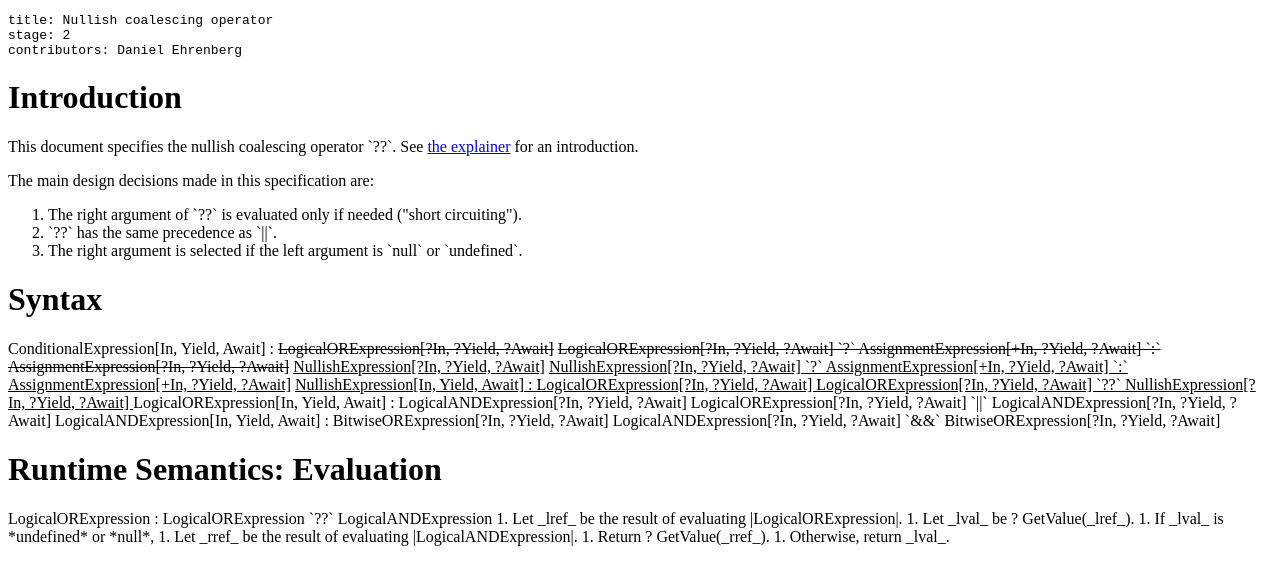
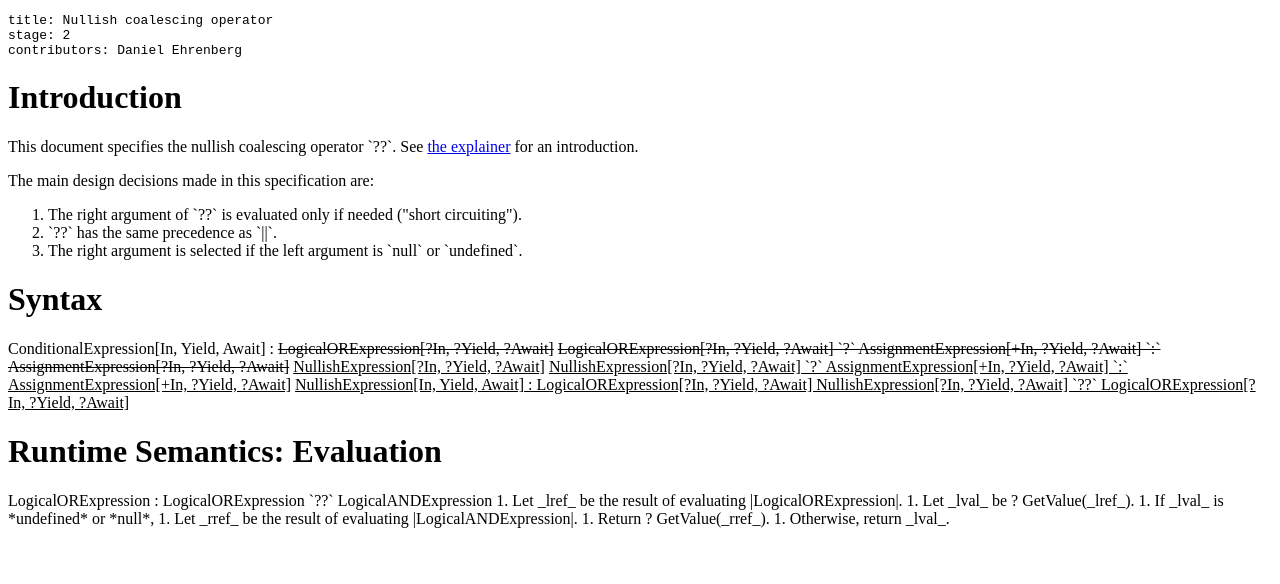
Before and after one commit to tc39/proposal-nullish-coalescing, a website: page spec.html in a window 1280 px wide. Drawn offline with Linux system fonts and the light colour scheme.

Commit message:
Fixed associativity of NullishExpression, omitted unnecessary productions.

```diff
--- a/spec.html
+++ b/spec.html
@@ -31,16 +31,8 @@ contributors: Daniel Ehrenberg
       <ins>
       NullishExpression[In, Yield, Await] :
         LogicalORExpression[?In, ?Yield, ?Await]
-        LogicalORExpression[?In, ?Yield, ?Await] `??` NullishExpression[?In, ?Yield, ?Await]
+        NullishExpression[?In, ?Yield, ?Await] `??` LogicalORExpression[?In, ?Yield, ?Await]
       </ins>
-
-      LogicalORExpression[In, Yield, Await] :
-        LogicalANDExpression[?In, ?Yield, ?Await]
-        LogicalORExpression[?In, ?Yield, ?Await] `||` LogicalANDExpression[?In, ?Yield, ?Await]
-
-      LogicalANDExpression[In, Yield, Await] :
-        BitwiseORExpression[?In, ?Yield, ?Await]
-        LogicalANDExpression[?In, ?Yield, ?Await] `&&` BitwiseORExpression[?In, ?Yield, ?Await]
   </emu-grammar>
 </emu-clause>
 
```
